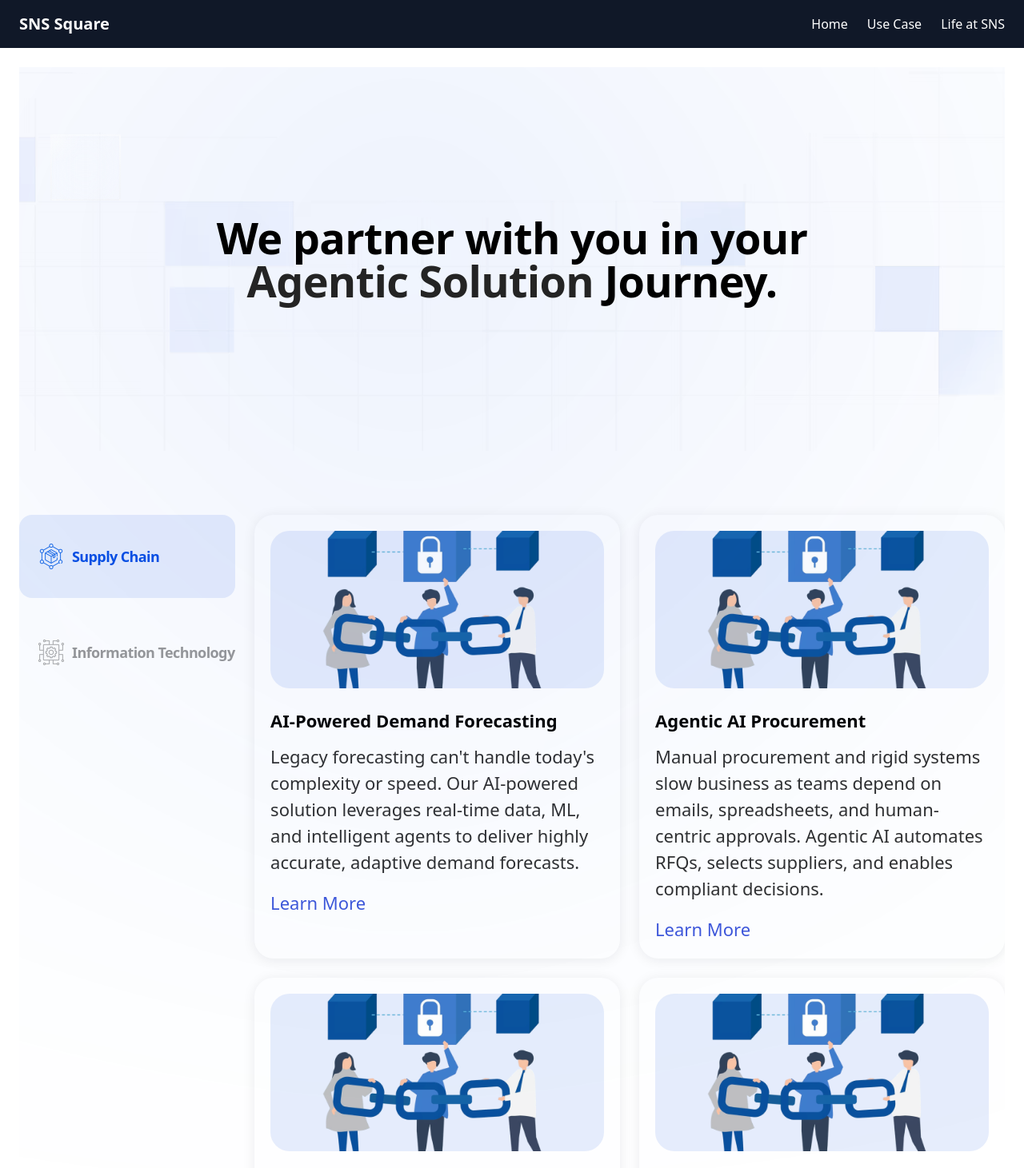
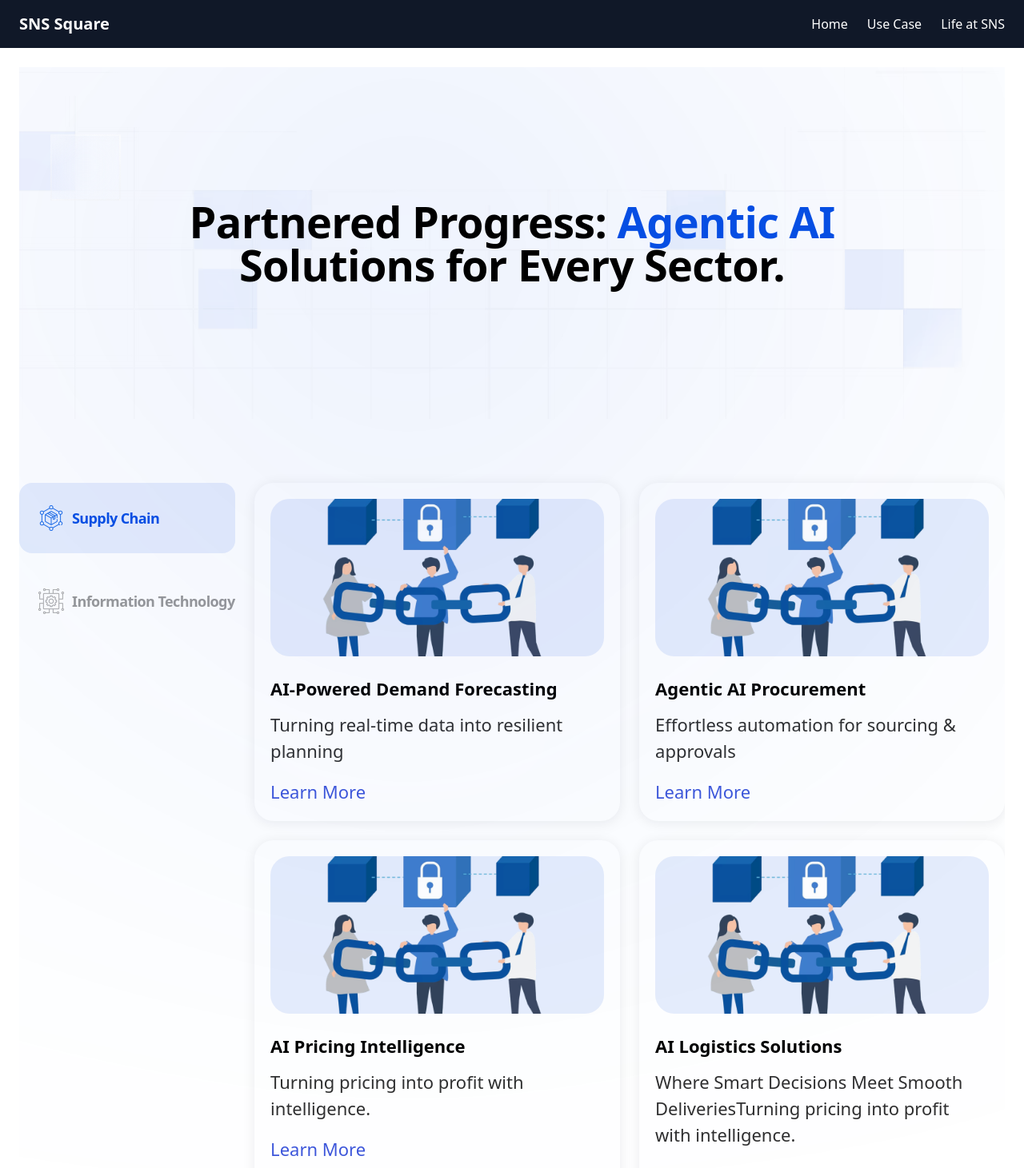
Before and after one commit to nithishkumarr27/sns_square, a React (Vite) app: page /usecase in a window 1280 px wide. Shown: the top 1461 px of the page at 80% size. Built offline with nearby package versions, Linux system fonts and the light colour scheme.

Commit message:
fix: update button focus styles and improve use case section layout

```diff
--- a/src/components/ui/Button.jsx
+++ b/src/components/ui/Button.jsx
@@ -12,7 +12,7 @@ const Button = ({
   className = '',
   ...props
 }) => {
-  const baseClasses = 'font-semibold rounded transition-all duration-200 focus:outline-none focus:ring-2 focus:ring-offset-2 cursor-pointer';
+  const baseClasses = 'font-semibold rounded transition-all duration-200 focus:outline-none focus:ring-0 focus:ring-offset-0 cursor-pointer';
 
   const variants = {
     primary: 'bg-[linear-gradient(90deg,#064ee3_0%,_#3d76ec_100%)] text-global-12 hover:opacity-90 focus:ring-blue-500',
--- a/src/data/usecase.json
+++ b/src/data/usecase.json
@@ -3,7 +3,7 @@
     "id": "ai-forecasting",
     "title": "AI-Powered Demand Forecasting",
     "category": "Supply Chain",
-    "summary": "Legacy forecasting can't handle today's complexity or speed. Our AI-powered solution leverages real-time data, ML, and intelligent agents to deliver highly accurate, adaptive demand forecasts.",
+    "summary": "Turning real-time data into resilient planning",
     "heroTitle": "Forecasting Reimagined with AI Agents",
     "description": "Traditional demand forecasting can't keep up with today's markets. Agents unlock speed, accuracy and autonomy in the process. In supply chain management, guessing demand is no longer an option. Markets evolve quickly, customers change even faster, and static models fall short.",
     "image": "/images/img_security_concep.png",
@@ -57,7 +57,7 @@
     "id": "agentic-procurement",
     "title": "Agentic AI Procurement",
     "category": "Supply Chain",
-    "summary": "Manual procurement and rigid systems slow business as teams depend on emails, spreadsheets, and human-centric approvals. Agentic AI automates RFQs, selects suppliers, and enables compliant decisions.",
+    "summary": "Effortless automation for sourcing & approvals",
     "heroTitle": "Reimagine Procurement with Agentic AI",
     "description": "Smart automation for sourcing, approvals, and suppliers — no complexity, just results. Modern procurement needs to be fast, smart, and flexible.",
     "image": "/images/img_security_concep.png",
@@ -114,7 +114,7 @@
     "id": "pricing-intelligence",
     "title": "AI Pricing Intelligence",
     "category": "Supply Chain",
-    "summary": "Pricing is always in motion—affected by raw material costs, logistics, demand, and competition. Our platform uses AI agents to track costs, monitor competition, and dynamically adjust prices.",
+    "summary": "Turning pricing into profit with intelligence.",
     "heroTitle": "Agentic Next-Gen Pricing Intelligence: Redefining Supply Chain Profitability",
     "description": "Supply chain pricing is constantly shifting, shaped by raw material costs, logistics, demand, and competition. AI-driven automation changes this by using intelligent agents to track costs and competitor moves in real time.",
     "image": "/images/img_security_concep.png",
@@ -167,7 +167,7 @@
     "id": "agentic-logistics",
     "title": "AI Logistics Solutions",
     "category": "Supply Chain",
-    "summary": "Logistics faces rising costs, delays, and inefficiencies from limited visibility and poor planning. AI agentic solutions automate tracking, optimize routing, and predict maintenance.",
+    "summary": "Where Smart Decisions Meet Smooth DeliveriesTurning pricing into profit with intelligence.",
     "heroTitle": "Revolutionizing Logistics with AI Agentic Solutions",
     "description": "Logistics companies face rising costs, delays, and inefficiencies due to limited visibility, poor route planning, missed maintenance, and fluctuating fuel expenses.",
     "image": "/images/img_security_concep.png",
@@ -213,7 +213,7 @@
     "id": "smart-inventory",
     "title": "AI Inventory Control",
     "category": "Supply Chain",
-    "summary": "Manual inventory processes and static tools are outdated. Agentic AI delivers real-time automation, orchestration, and intelligent decision-making for leaner, smarter inventory.",
+    "summary": "Right Stock, Right Time, Every Time",
     "heroTitle": "The Future of Intelligent Inventory Control using Agentic AI",
     "description": "Traditional inventory practices can't keep pace with today's dynamic supply chains. Intelligent agents, automation, and real-time orchestration are reshaping how businesses track, store, and move goods.",
     "image": "/images/img_security_concep.png",
@@ -364,7 +364,7 @@
     "id": "agile-development",
     "title": "AI Development Platform",
     "category": "Technology",
-    "summary": "Our platform decouples business logic from code, enabling rapid creation, migration, and scaling of applications. Intelligent agents automate at scale and adapt logic in real time.",
+    "summary": "Where Business Logic Becomes Scalable Reality.",
     "heroTitle": "Transforming Software Development with Agentic AI",
     "description": "Built with Agentic AI to transform how businesses build and scale software. Our platform removes the complexity of traditional development by separating business logic from code.",
     "image": "/images/img_image_12.png",
@@ -402,7 +402,7 @@
     "id": "automated-testing",
     "title": "AI Test Automation",
     "category": "Technology",
-    "summary": "No-code, low-code, and pro-code test automation powered by AI agents. Self-healing, auto-generated test cases, domain intelligence for scenario selection, and seamless CI/CD integration.",
+    "summary": "Transforming Software Testing into an Intelligent, Self-Adaptive Process",
     "heroTitle": "AI–powered Test Automation",
     "description": "Our Agentic AI–powered Test Automation Platform makes testing simple, fast, and intelligent. It supports web, mobile, and API apps with no-code, low-code, and pro-code flexibility.",
     "image": "/images/img_image_12.png",
@@ -450,7 +450,7 @@
     "id": "deployment-automation",
     "title": "AI Deployment Automation",
     "category": "Technology",
-    "summary": "Our platform's parent AI agent orchestrates and validates releases, while specialized child agents execute tasks like canary rollouts, blue/green strategies, and anomaly detection.",
+    "summary": "From manual pipelines to self-driving deployments",
     "heroTitle": "Agentic AI-Driven Autonomous Deployment",
     "description": "Software deployment has become a cornerstone of modern engineering, shaping the pace and reliability of digital transformation. Deployment now requires an intelligent, adaptive approach.",
     "image": "/images/img_image_12.png",
--- a/src/pages/UseCase/UseCase.jsx
+++ b/src/pages/UseCase/UseCase.jsx
@@ -86,18 +86,18 @@ export const UseCase = () => {
         {/* Background blur effect */}
         <div className="absolute w-[300px] h-[300px] md:w-[470px] md:h-[470px] top-0 left-1/2 transform -translate-x-1/2 md:left-[485px] md:transform-none bg-[#1357e591] rounded-full blur-[400px]" />
 
-        <div className="flex flex-col items-center gap-10 md:gap-20 px-4 md:px-8 lg:px-0">
+        <div className="flex flex-col items-center gap-10 md:gap-20  lg:px-0">
           {/* Hero Section */}
-          <div className="relative w-full max-w-7xl h-[300px] md:h-[480px] bg-cover bg-center bg-no-repeat" style={{backgroundImage: "url(/images/UsecaseBackground.svg)"}}>
+          <div className="relative w-full h-[300px] md:h-[440px] bg-cover bg-center bg-no-repeat" style={{backgroundImage: "url(/images/UsecaseBackground.svg)"}}>
             {/* Decorative border element */}
             <div className="absolute w-[60px] h-[60px] md:w-[88px] md:h-[83px] top-[40px] left-[20px] md:top-[84px] md:left-[39px] border-2 border-solid border-transparent shadow-[inset_-5px_-5px_250px_#ffffff05] backdrop-blur-[21px] backdrop-brightness-[100%] [-webkit-backdrop-filter:blur(21px)_brightness(100%)] [border-image:linear-gradient(169deg,rgba(255,255,255,0.4)_0%,rgba(238,237,237,0.2)_100%)_1] [background:radial-gradient(50%_50%_at_0%_0%,rgba(255,255,255,0.4)_0%,rgba(255,255,255,0)_100%)]" />
 
             <div className="flex flex-col items-center justify-center gap-6 md:gap-[55px] absolute inset-0 px-4 md:px-8">
               <div className="text-center max-w-4xl">
-                <h1 className="font-sora font-semibold text-black text-3xl md:text-4xl lg:text-[54px] tracking-tight md:tracking-[-0.69px] leading-tight md:leading-[54px]">
-                  We partner with you in your{" "}
-                  <span className="text-[#242424]">Agentic Solution</span>{" "}
-                  Journey.
+                <h1 className="font-sora font-semibold text-black text-5xl md:text-6xl lg:text-[54px] tracking-tight md:tracking-[-0.69px] leading-tight md:leading-[54px]">
+                  Partnered Progress:{" "}
+                  <span className="text-[#064EE3]">Agentic AI</span>{" "}
+                  Solutions for Every Sector.
                 </h1>
               </div>
             </div>
@@ -112,7 +112,7 @@ export const UseCase = () => {
                   key={filter.id}
                   variant="ghost"
                   onClick={() => handleCategoryClick(filter.id)}
-                  className={`flex items-center justify-start gap-2.5 pl-4 pr-6 py-7 md:py-9 w-full rounded-2xl overflow-hidden ${
+                  className={`flex items-center justify-start gap-2.5 pl-4 pr-6 py-5 md:py-7 w-full rounded-2xl overflow-hidden ${
                     filter.isActive ? "bg-[#e6edfc]" : "bg-transparent"
                   }`}
                 >
```
